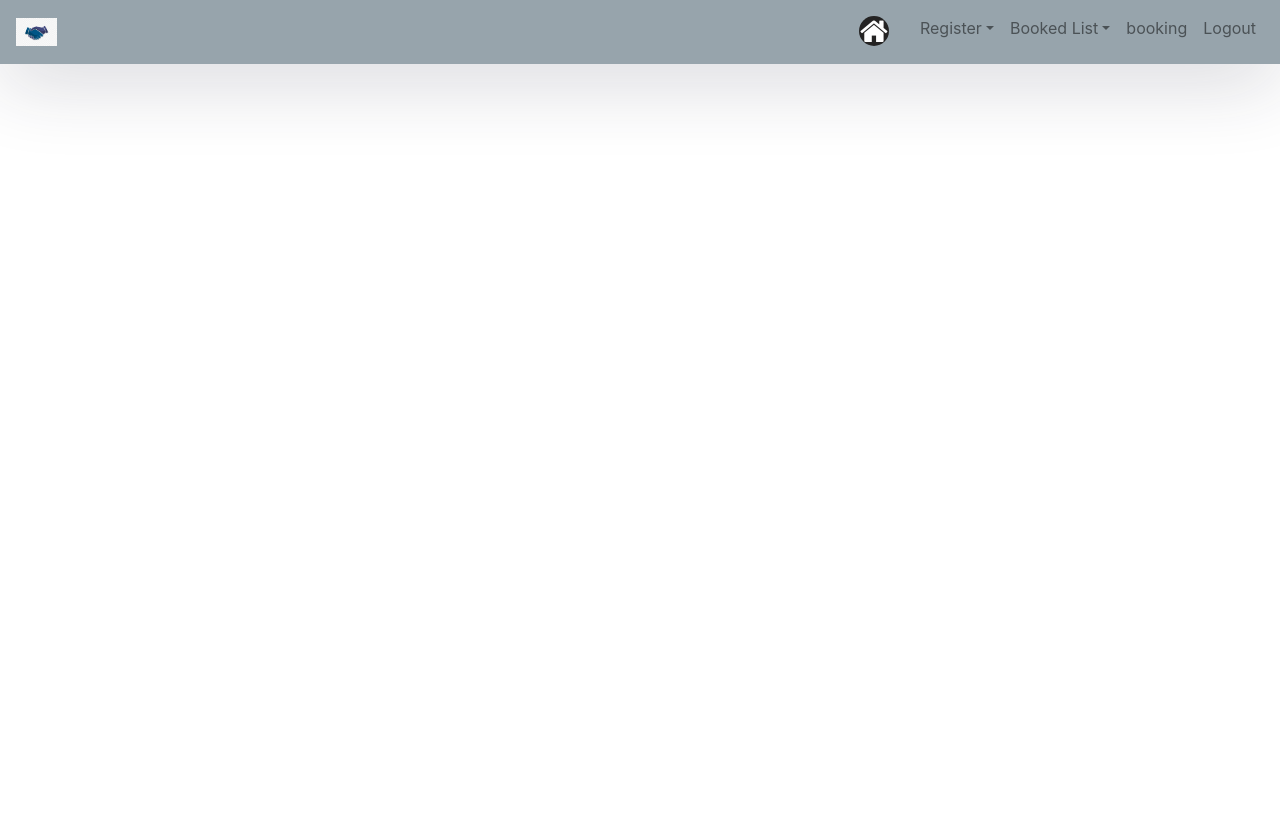
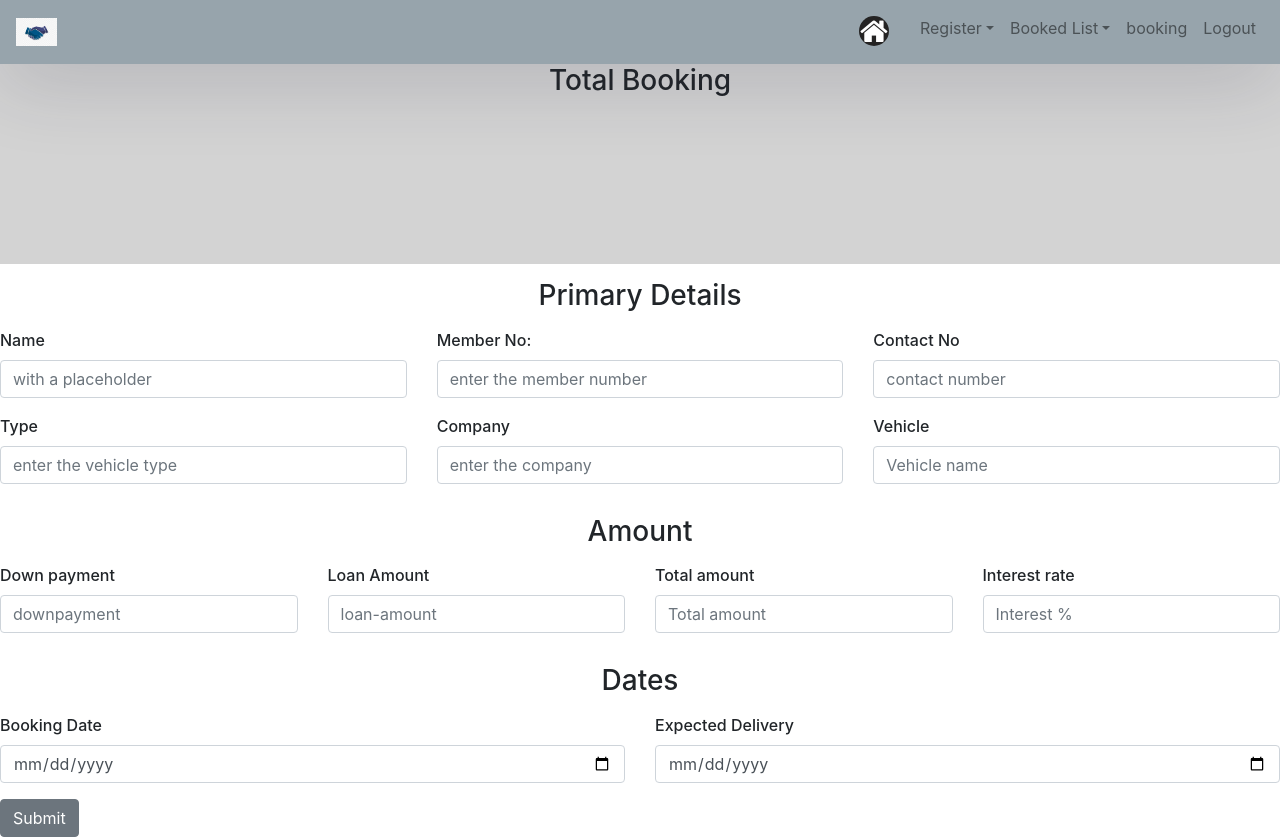
Before and after one commit to binoipr/BankConsortium, a React (Create React App) app in the folder client/: page /new in a window 1280 px wide. Before the commit the page ends 800 px from the top, so only its background shows below. Built offline with nearby package versions, Linux system fonts and the light colour scheme.

Commit message:
f n form submit

```diff
--- a/client/src/App.css
+++ b/client/src/App.css
@@ -138,3 +138,21 @@ html,
 
   color: darkslategrey;
 }
+
+.head {
+  text-align: center;
+  margin-top: 40px;
+  height: 200px;
+  width: auto;
+  background-color: #d3d3d3;
+}
+.inner-heading {
+  margin: 15px;
+  text-align: center;
+}
+
+@media (max-width: 650px) {
+  .head {
+    margin-top: 62px;
+  }
+}
--- a/client/src/App.js
+++ b/client/src/App.js
@@ -12,6 +12,7 @@ import CompanyRegister from "./components/CompanyRegister";
 import Login from "./components/Login";
 import Home from "./components/Home";
 import Booking from "./components/Newbooking";
+import { Container } from "reactstrap";
 
 function App() {
   return (
--- a/client/src/components/Newbooking.js
+++ b/client/src/components/Newbooking.js
@@ -1,4 +1,14 @@
 import React, { Component } from "react";
+import {
+  Label,
+  Input,
+  Form,
+  FormGroup,
+  Row,
+  Col,
+  Container,
+  Button,
+} from "reactstrap";
 import AppNavbar from "./AppNavbar";
 
 class Booking extends Component {
@@ -12,7 +22,160 @@ class Booking extends Component {
   render() {
     return (
       <div>
-        <AppNavbar />
+        <AppNavbar />;
+        <div className="head">
+          <h3>Total Booking</h3>
+        </div>
+        <div>
+          <div className="inner-heading">
+            <h3>Primary Details</h3>
+          </div>
+          <Row>
+            <Col md={4}>
+              <FormGroup>
+                <Label for="name">Name</Label>
+                <Input
+                  type="email"
+                  name="email"
+                  id="exampleEmail"
+                  placeholder="with a placeholder"
+                />
+              </FormGroup>
+            </Col>
+            <Col md={4}>
+              <FormGroup>
+                <Label for="MemNo">Member No:</Label>
+                <Input
+                  type="number"
+                  name="number"
+                  id="number"
+                  placeholder="enter the member number"
+                />
+              </FormGroup>
+            </Col>
+            <Col md={4}>
+              <FormGroup>
+                <Label for="mobile">Contact No</Label>
+                <Input
+                  type="text"
+                  name="mobile"
+                  id="mobile"
+                  placeholder="contact number"
+                />
+              </FormGroup>
+            </Col>
+          </Row>
+
+          <Row>
+            <Col md={4}>
+              <FormGroup>
+                <Label for="type">Type</Label>
+                <Input
+                  type="text"
+                  name="type"
+                  id="type"
+                  placeholder="enter the vehicle type"
+                />
+              </FormGroup>
+            </Col>
+            <Col md={4}>
+              <FormGroup>
+                <Label for="company">Company</Label>
+                <Input
+                  type="text"
+                  name="company"
+                  id="company"
+                  placeholder="enter the company"
+                />
+              </FormGroup>
+            </Col>
+            <Col md={4}>
+              <FormGroup>
+                <Label for="vehicle-name">Vehicle</Label>
+                <Input
+                  type="text"
+                  name="veh-name"
+                  id="veh-name"
+                  placeholder="Vehicle name"
+                />
+              </FormGroup>
+            </Col>
+          </Row>
+          <div className="inner-heading">
+            <h3>Amount</h3>
+          </div>
+          <Row>
+            <Col md={3}>
+              <FormGroup>
+                <Label for="payment">Down payment</Label>
+                <Input
+                  type="text"
+                  name="down-payment"
+                  id="down-payment"
+                  placeholder="downpayment"
+                />
+              </FormGroup>
+            </Col>
+
+            <Col md={3}>
+              <FormGroup>
+                <Label for="loan-amount">Loan Amount</Label>
+                <Input
+                  type="text"
+                  name="loan-amount"
+                  id="loan-amount"
+                  placeholder="loan-amount"
+                />
+              </FormGroup>
+            </Col>
+
+            <Col md={3}>
+              <FormGroup>
+                <Label for="total-amount">Total amount</Label>
+                <Input
+                  type="text"
+                  name="total-amount"
+                  id="total-amount"
+                  placeholder="Total amount"
+                />
+              </FormGroup>
+            </Col>
+
+            <Col md={3}>
+              <FormGroup>
+                <Label for="Interest">Interest rate</Label>
+                <Input
+                  type="text"
+                  name="interest"
+                  id="Interest"
+                  placeholder="Interest %"
+                />
+              </FormGroup>
+            </Col>
+          </Row>
+
+          <div className="inner-heading">
+            <h3>Dates</h3>
+          </div>
+          <Row>
+            <Col md={6}>
+              <FormGroup>
+                <Label for="booking-date">Booking Date</Label>
+                <Input type="date" name="booking-date" id="booking-date" />
+              </FormGroup>
+            </Col>
+
+            <Col md={6}>
+              <FormGroup>
+                <Label for="delivery-date">Expected Delivery</Label>
+                <Input type="date" name="delivery-date" id="delivery-date" />
+              </FormGroup>
+            </Col>
+          </Row>
+          <Button for="submit" className="primary">
+            Submit
+          </Button>
+        </div>
       </div>
     );
   }
```
